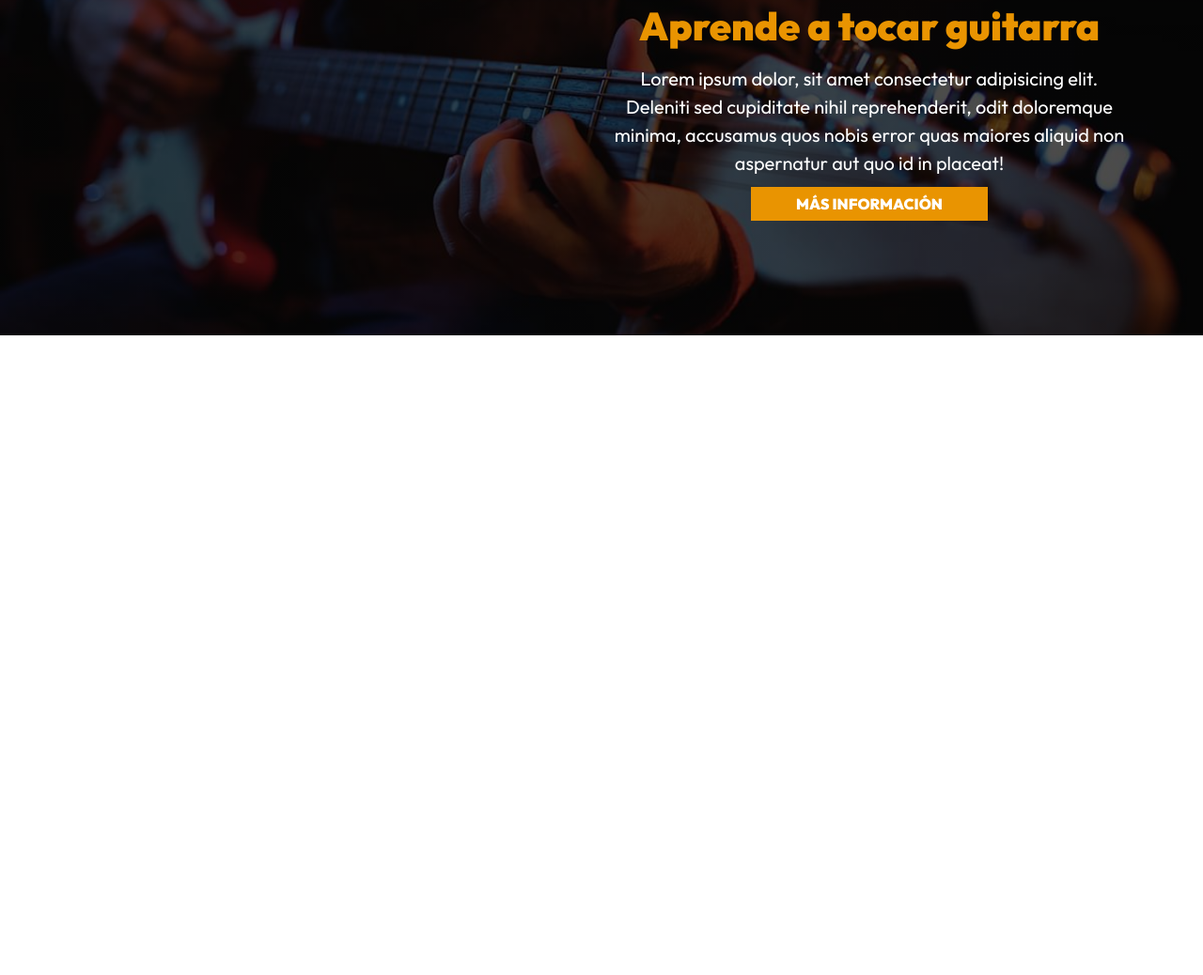
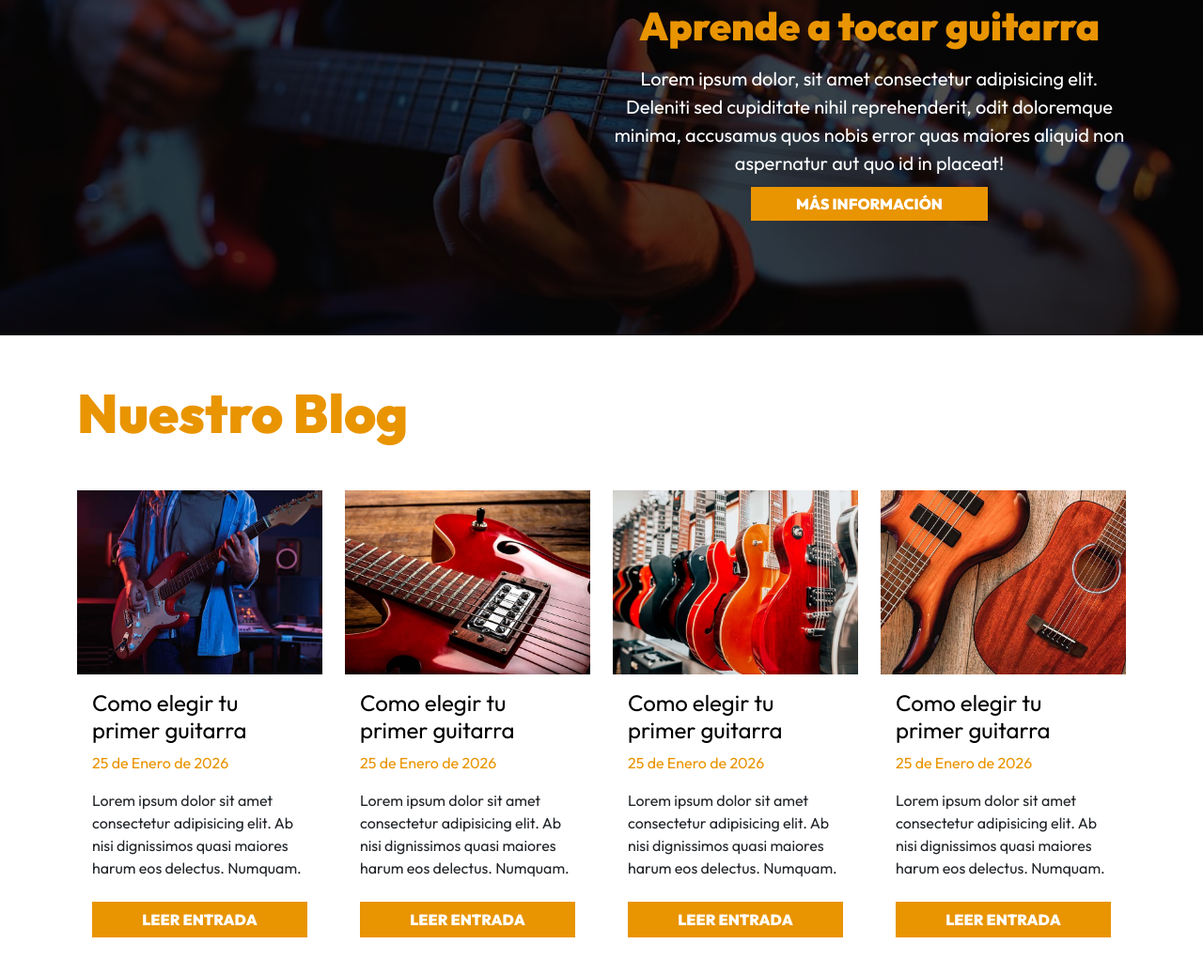
Before and after one commit to joelcascar/Proyecto-GuitarLa-Bootstrap, a website: page index.html in a window 1280 px wide. Shown: the part 2269-3307 px from the top of the page at 94% size. Before the commit the page ends 2626 px from the top, so only its background shows below. Drawn offline with Linux system fonts and the light colour scheme.

Commit message:
blog finalizado

```diff
--- a/index.html
+++ b/index.html
@@ -206,5 +206,62 @@
             </div>
         </div>
     </section>
+
+    <!-- Sección blog -->
+
+    <section class="container-xl mt-5">
+        <h2 class="text--center">Nuestro Blog</h2>
+        <div class="row mt-5">
+            <div class="col-md-6 col-lg-3 mb-4">
+                <div class="card">
+                    <img class="card-img-top" src="build/img/blog_1.jpg" alt="imagen blog">
+                    <div class="card-body">
+                        <h3 class="text-black fw-normal fs-4">Como elegir tu primer guitarra</h3>
+                        <p class="text-primary">25 de Enero de 2026</p>
+                        <p>Lorem ipsum dolor sit amet consectetur adipisicing elit. Ab nisi dignissimos quasi maiores harum eos delectus. Numquam.</p>
+                        <a class="btn btn-primary d-block text-white text-uppercase fs-6 mt-4" href="entrada.html">Leer Entrada</a>
+                    </div>
+                </div>
+            </div> <!-- card -->
+
+            <div class="col-md-6 col-lg-3 mb-4">
+                <div class="card">
+                    <img class="card-img-top" src="build/img/blog_2.jpg" alt="imagen blog">
+                    <div class="card-body">
+                        <h3 class="text-black fw-normal fs-4">Como elegir tu primer guitarra</h3>
+                        <p class="text-primary">25 de Enero de 2026</p>
+                        <p>Lorem ipsum dolor sit amet consectetur adipisicing elit. Ab nisi dignissimos quasi maiores harum eos delectus. Numquam.</p>
+                        <a class="btn btn-primary d-block text-white text-uppercase fs-6 mt-4" href="entrada.html">Leer Entrada</a>
+                    </div>
+                </div>
+            </div> <!-- card -->
+
+            <div class="col-md-6 col-lg-3 mb-4">
+                <div class="card">
+                    <img class="card-img-top" src="build/img/blog_3.jpg" alt="imagen blog">
+                    <div class="card-body">
+                        <h3 class="text-black fw-normal fs-4">Como elegir tu primer guitarra</h3>
+                        <p class="text-primary">25 de Enero de 2026</p>
+                        <p>Lorem ipsum dolor sit amet consectetur adipisicing elit. Ab nisi dignissimos quasi maiores harum eos delectus. Numquam.</p>
+                        <a class="btn btn-primary d-block text-white text-uppercase fs-6 mt-4" href="entrada.html">Leer Entrada</a>
+                    </div>
+                </div>
+            </div> <!-- card -->
+
+            <div class="col-md-6 col-lg-3">
+                <div class="card">
+                    <img class="card-img-top" src="build/img/blog_4.jpg" alt="imagen blog">
+                    <div class="card-body">
+                        <h3 class="text-black fw-normal fs-4">Como elegir tu primer guitarra</h3>
+                        <p class="text-primary">25 de Enero de 2026</p>
+                        <p>Lorem ipsum dolor sit amet consectetur adipisicing elit. Ab nisi dignissimos quasi maiores harum eos delectus. Numquam.</p>
+                        <a class="btn btn-primary d-block text-white text-uppercase fs-6 mt-4" href="entrada.html">Leer Entrada</a>
+                    </div>
+                </div>
+            </div> <!-- card -->
+        </div>
+    </section>
+
+
 </body>
 </html>
--- a/src/scss/_custom.scss
+++ b/src/scss/_custom.scss
@@ -28,6 +28,11 @@ $link-color: $white;
 $link-decoration: none;
 $link-hover-color: $white;
 
+// cards
+
+$card-border-radius: 0;
+$card-border-width: 0;
+
 
 .fw-black{
     font-weight: 900;
```
Also changed, not shown: build/css/app.css.
